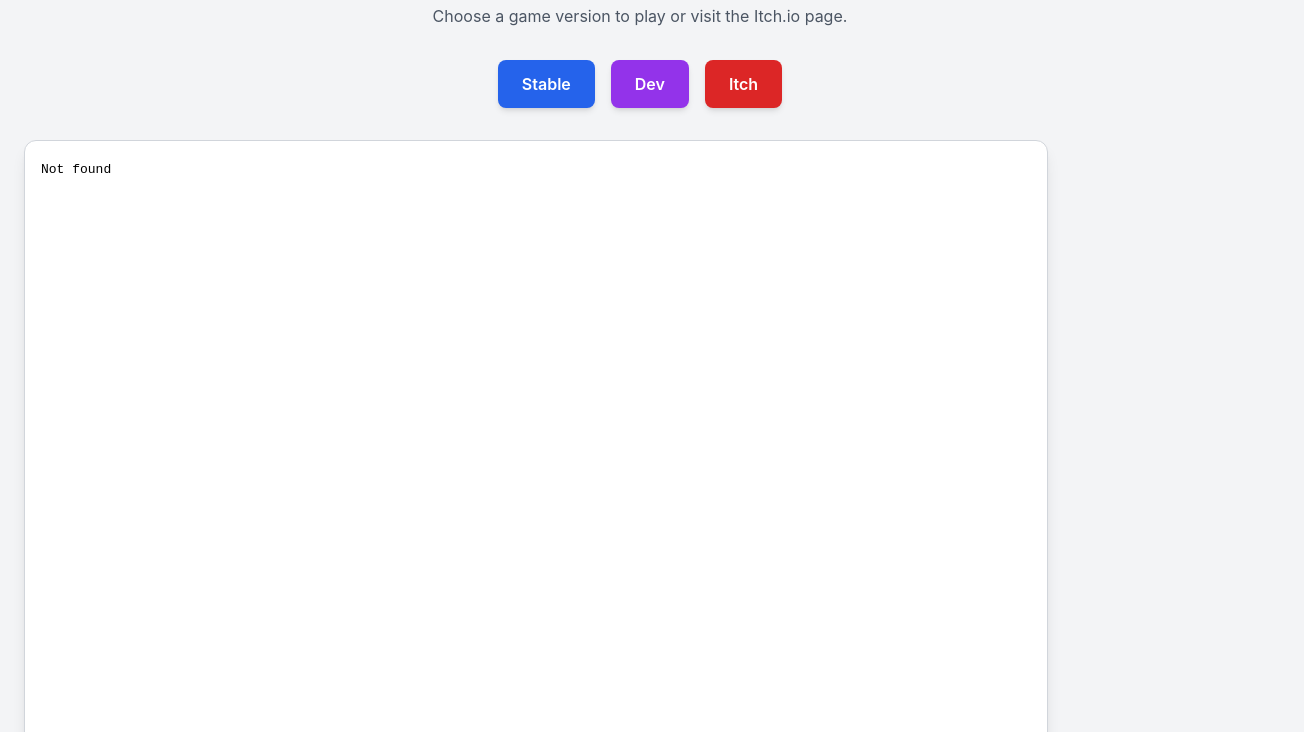
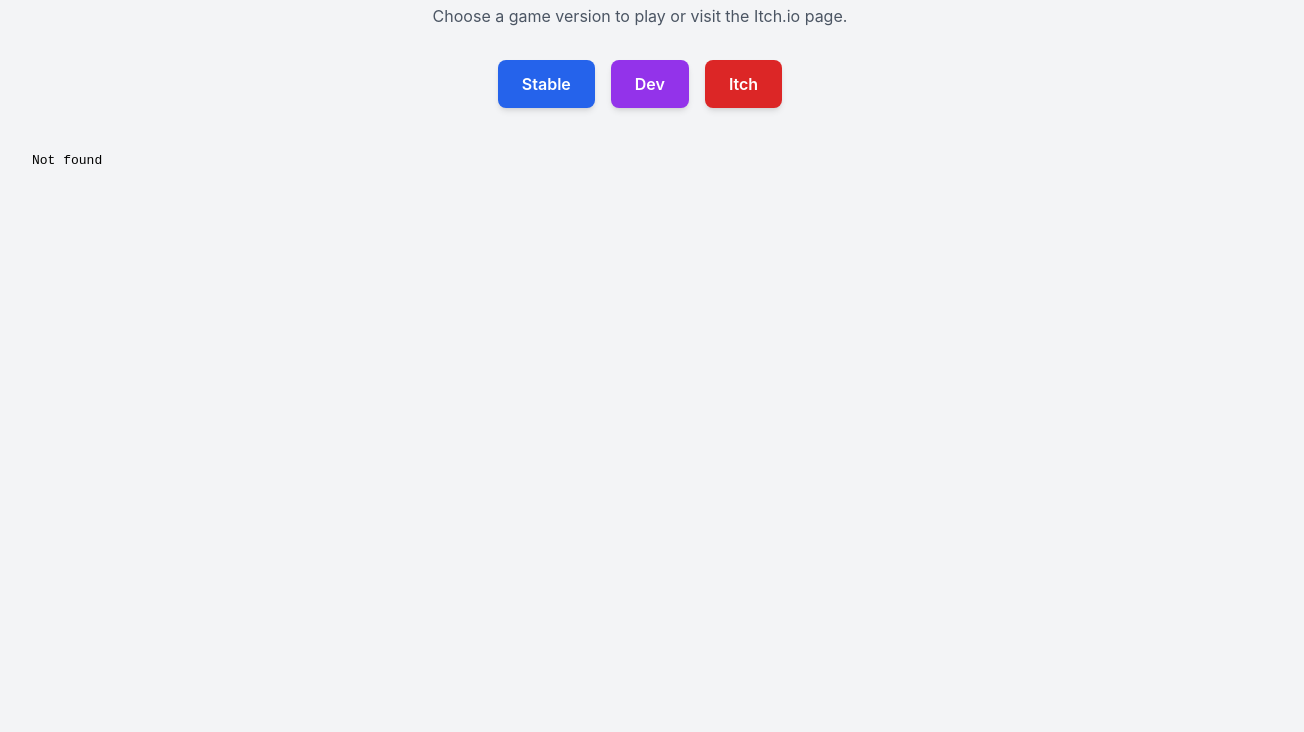
Before and after one commit to Darowimu/AboutMe, a plain HTML site: page Games/GetDinoFood/index.html in a window 1280 px wide. Shown: the part 68-800 px from the top of the page, 1304 px wide, since content can reach past the window. Drawn offline with nearby package versions, Linux system fonts and the light colour scheme.

Commit message:
FixPlayer2

```diff
--- a/Games/GetDinoFood/index.html
+++ b/Games/GetDinoFood/index.html
@@ -78,9 +78,10 @@
     </div>
 
     <!-- Iframe to display the game -->
-    <div class="w-full max-w-5xl rounded-xl overflow-hidden shadow-lg border border-gray-300 bg-white p-2 center">
-        <iframe id="gameFrame" src="" frameborder="0" class="rounded-lg" allowfullscreen height="720px" width="1280px"></iframe>
-    </div>
+    <center>
+         <iframe id="gameFrame" src="" frameborder="0" class="rounded-lg" allowfullscreen height="720px" width="1280px"></iframe>
+    </center>
+
 
     <div id="game-container">
     <div class="max-w-4xl mx-auto">
```
